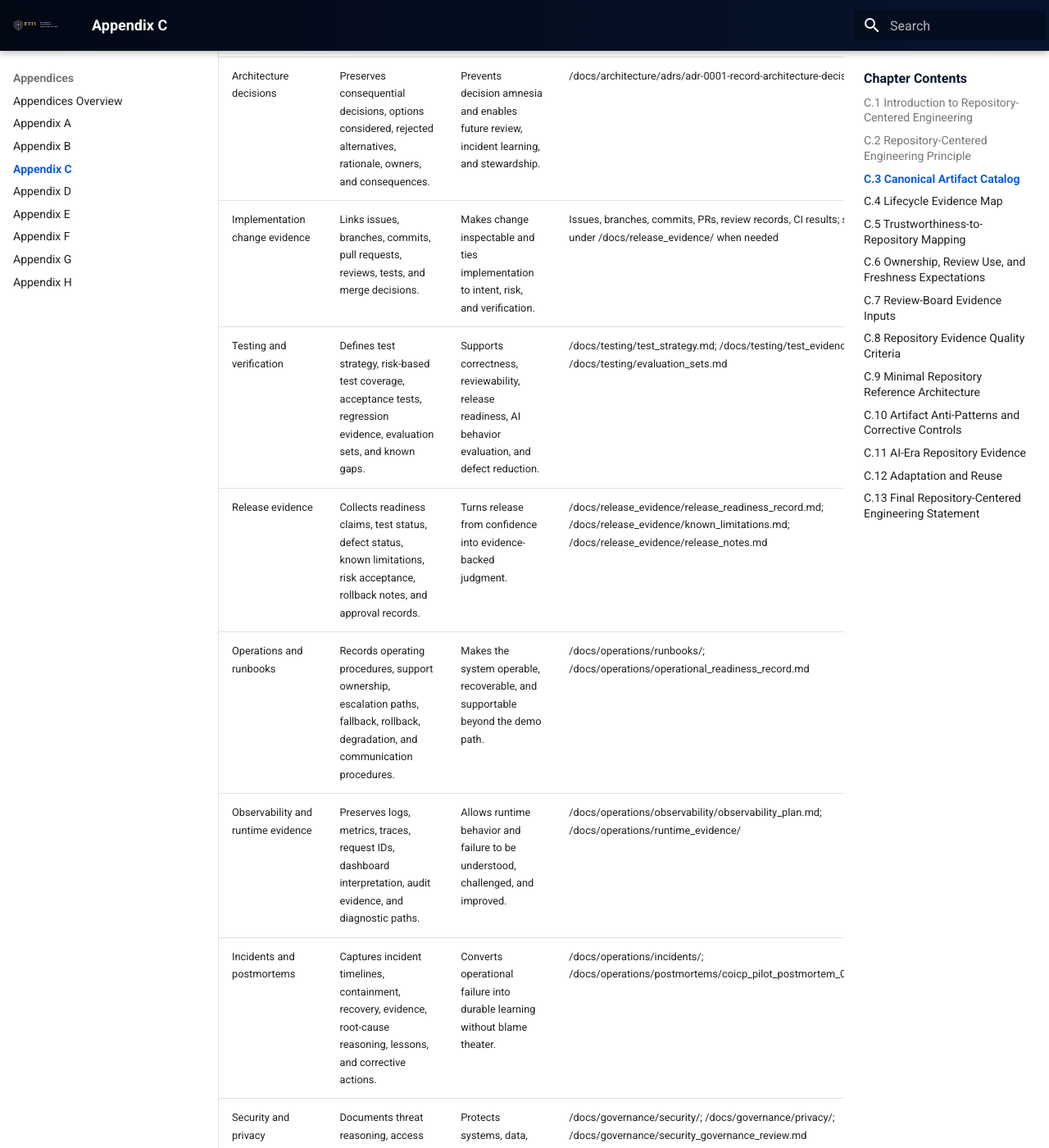
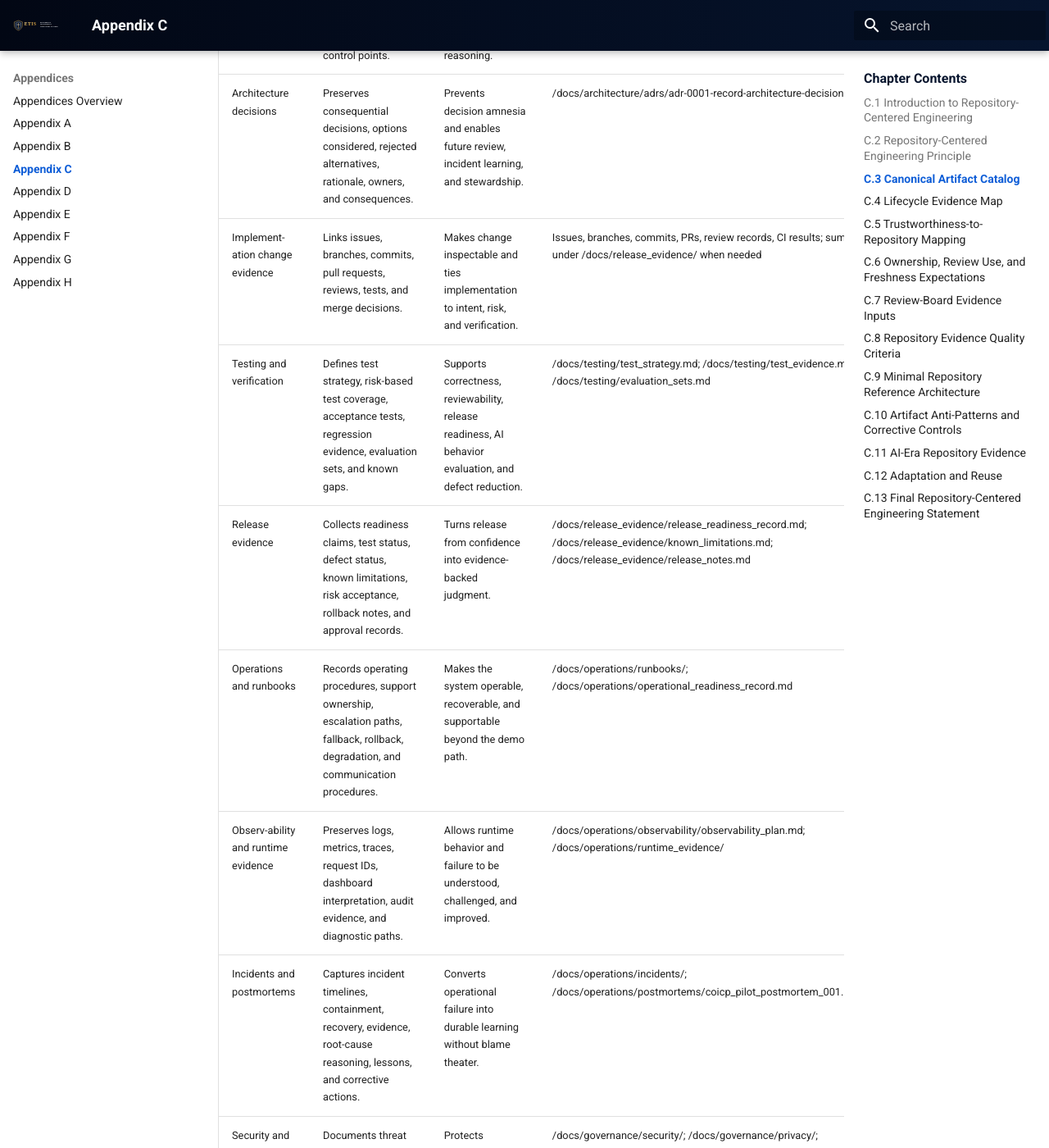
Before and after one commit to etis-framework/etis, an MkDocs documentation site: the page built from docs/Appendices/Appendix_C/Appendix_C.md, in a window 1280 px wide and 1400 px high, scrolled down 2506 px. Shown: the whole window at 82% size. Built offline with MkDocs 1.6.1 and Material for MkDocs 9.7.7, drawn with Linux system fonts in a browser that asks for light colours; some of the changed text lies outside the part shown.

```diff
--- a/docs/Appendices/Appendix_C/Appendix_C.md
+++ b/docs/Appendices/Appendix_C/Appendix_C.md
@@ -33,11 +33,11 @@ The following catalog lists the primary repository artifact domains described th
 | Planning, estimation, and risk            | Records scope decomposition, estimates, commitments, dependencies, RACI/ownership, and risk tradeoffs.                              | Makes commitments reviewable and prevents planning from becoming private optimism.                          | /docs/planning/wbs.md; /docs/planning/estimate_record.md; /docs/planning/risk_tradeoff_log.md                                              |
 | Architecture                              | Documents system boundaries, responsibilities, dependencies, data authority, integration surfaces, and control points.              | Supports reviewability, governability, understandability, change control, and AI-system boundary reasoning. | /docs/architecture/architecture_overview.md; /docs/architecture/component_responsibility_map.md; /docs/architecture/dependency_register.md |
 | Architecture decisions                    | Preserves consequential decisions, options considered, rejected alternatives, rationale, owners, and consequences.                  | Prevents decision amnesia and enables future review, incident learning, and stewardship.                    | /docs/architecture/adrs/adr-0001-record-architecture-decision.md                                                                           |
-| Implementation change evidence            | Links issues, branches, commits, pull requests, reviews, tests, and merge decisions.                                                | Makes change inspectable and ties implementation to intent, risk, and verification.                         | Issues, branches, commits, PRs, review records, CI results; summarized under /docs/release_evidence/ when needed                           |
+| Implement\-ation change evidence            | Links issues, branches, commits, pull requests, reviews, tests, and merge decisions.                                                | Makes change inspectable and ties implementation to intent, risk, and verification.                         | Issues, branches, commits, PRs, review records, CI results; summarized under /docs/release_evidence/ when needed                           |
 | Testing and verification                  | Defines test strategy, risk-based test coverage, acceptance tests, regression evidence, evaluation sets, and known gaps.            | Supports correctness, reviewability, release readiness, AI behavior evaluation, and defect reduction.       | /docs/testing/test_strategy.md; /docs/testing/test_evidence.md; /docs/testing/evaluation_sets.md                                           |
 | Release evidence                          | Collects readiness claims, test status, defect status, known limitations, risk acceptance, rollback notes, and approval records.    | Turns release from confidence into evidence-backed judgment.                                                | /docs/release_evidence/release_readiness_record.md; /docs/release_evidence/known_limitations.md; /docs/release_evidence/release_notes.md   |
 | Operations and runbooks                   | Records operating procedures, support ownership, escalation paths, fallback, rollback, degradation, and communication procedures.   | Makes the system operable, recoverable, and supportable beyond the demo path.                               | /docs/operations/runbooks/; /docs/operations/operational_readiness_record.md                                                               |
-| Observability and runtime evidence        | Preserves logs, metrics, traces, request IDs, dashboard interpretation, audit evidence, and diagnostic paths.                       | Allows runtime behavior and failure to be understood, challenged, and improved.                             | /docs/operations/observability/observability_plan.md; /docs/operations/runtime_evidence/                                                   |
+| Observ\-ability and runtime evidence        | Preserves logs, metrics, traces, request IDs, dashboard interpretation, audit evidence, and diagnostic paths.                       | Allows runtime behavior and failure to be understood, challenged, and improved.                             | /docs/operations/observability/observability_plan.md; /docs/operations/runtime_evidence/                                                   |
 | Incidents and postmortems                 | Captures incident timelines, containment, recovery, evidence, root-cause reasoning, lessons, and corrective actions.                | Converts operational failure into durable learning without blame theater.                                   | /docs/operations/incidents/; /docs/operations/postmortems/coicp_pilot_postmortem_001.md                                                    |
 | Security and privacy governance           | Documents threat reasoning, access control, data handling, dependency review, auditability, and privacy-sensitive context rules.    | Protects systems, data, integrations, workflows, and trust relationships.                                   | /docs/governance/security/; /docs/governance/privacy/; /docs/governance/security_governance_review.md                                      |
 | AI governance                             | Records AI use, delegation boundaries, evaluation evidence, limitations, accepted/rejected output, and human verification.          | Makes AI use visible, bounded, auditable, and human-owned.                                                  | /docs/governance/ai_governance/ai_use_log.md; /docs/governance/ai_governance/delegation_matrix.md                                          |
@@ -45,7 +45,7 @@ The following catalog lists the primary repository artifact domains described th
 | Context engineering governance            | Records authoritative context sources, freshness, ownership, lineage, permissions, trust assumptions, and exception handling.       | Treats context as a control surface rather than prompt decoration.                                          | /docs/governance/context_engineering/context_source_registry.md; /docs/governance/context_engineering/context_trust_model.md               |
 | Human oversight governance                | Documents oversight policy, accountability matrix, escalation authority, intervention playbook, audit sampling, and review records. | Makes oversight meaningful, scalable, auditable, and paired with authority.                                 | /docs/governance/human_oversight/human_oversight_policy.md; /docs/governance/human_oversight/intervention_playbook.md                      |
 | Review-board records                      | Preserves claims, evidence, questions, risks, decisions, conditions, owners, and next actions from lifecycle reviews.               | Turns review boards into durable engineering challenge evidence.                                            | /docs/governance/reviews/review_index.md; /docs/governance/reviews/release_readiness_review.md                                             |
-| Understandability and evidence navigation | Documents complexity maps, role-based decision surfaces, reviewer context packets, evidence indexes, and navigation guidance.       | Reduces cognitive load so humans can govern, operate, review, and recover the system.                       | /docs/governance/evidence_navigation/evidence_navigation_guide.md; /docs/architecture/understandability/complexity_map.md                  |
+| Understand\-ability and evidence navigation | Documents complexity maps, role-based decision surfaces, reviewer context packets, evidence indexes, and navigation guidance.       | Reduces cognitive load so humans can govern, operate, review, and recover the system.                       | /docs/governance/evidence_navigation/evidence_navigation_guide.md; /docs/architecture/understandability/complexity_map.md                  |
 | Repository stewardship                    | Tracks evidence inventory, artifact freshness, repository health, retention, ownership, and continuity.                             | Prevents archive rot and keeps repository memory trustworthy over time.                                     | /docs/governance/repository_stewardship/evidence_inventory.md; /docs/governance/repository_stewardship/repository_health_dashboard.md      |
 | Long-term stewardship                     | Records stewardship plan, governance cadence, capability reviews, retirement/evolution decisions, and institutional learning.       | Keeps trustworthy systems trustworthy after release and after team turnover.                                | /docs/stewardship/stewardship_plan.md; /docs/stewardship/capability_review_log.md                                                          |
 | Professional portfolio                    | Collects evidence of judgment, governance, AI responsibility, release defense, operations, and stewardship.                         | Converts repository evidence into professional identity proof.                                              | /docs/professional_portfolio/evidence_portfolio.md; /docs/professional_portfolio/final_defense_packet.md                                   |
```
Also changed, not shown: docs/Part_3/Chapter_23/Chapter_23.md (+1 -1 lines).
